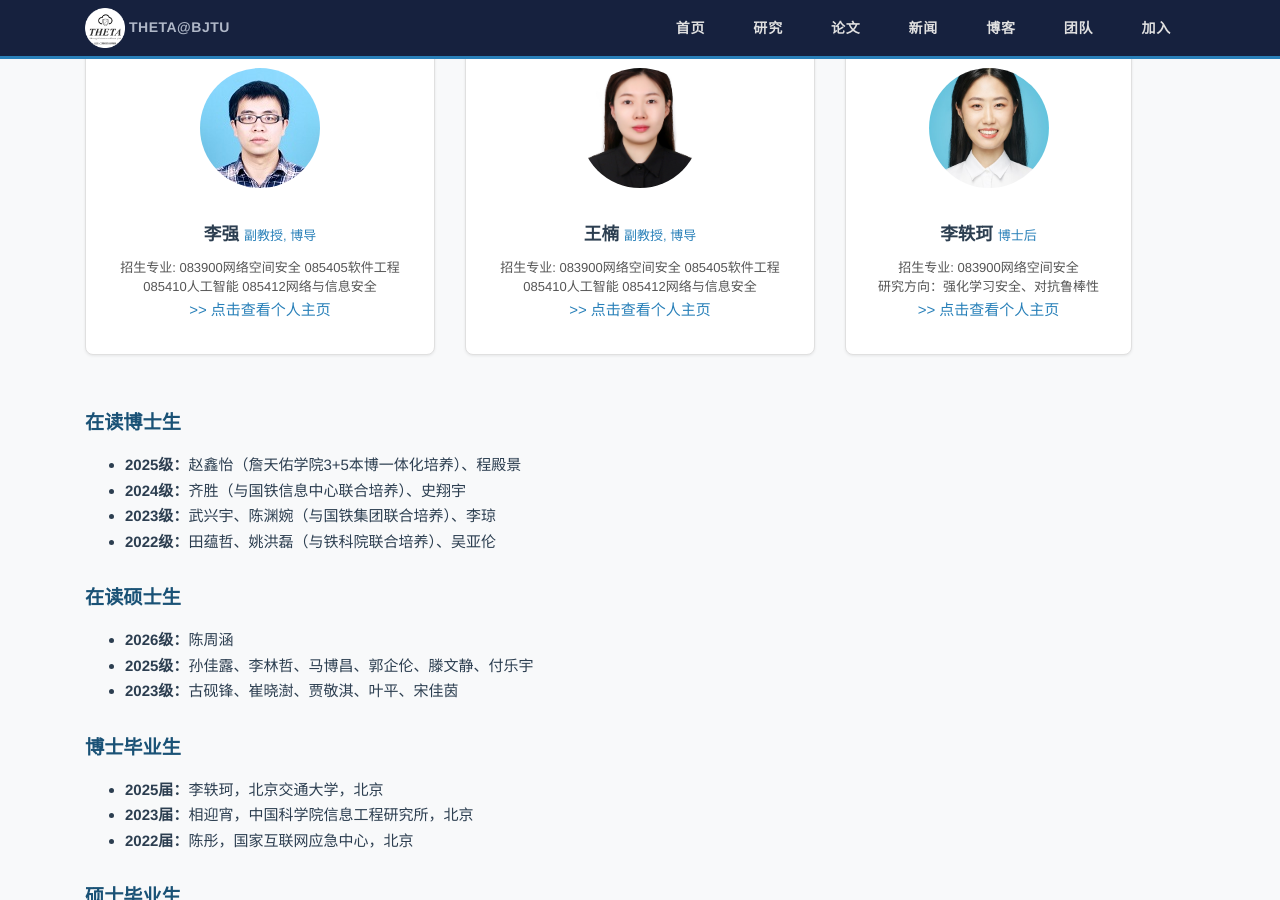
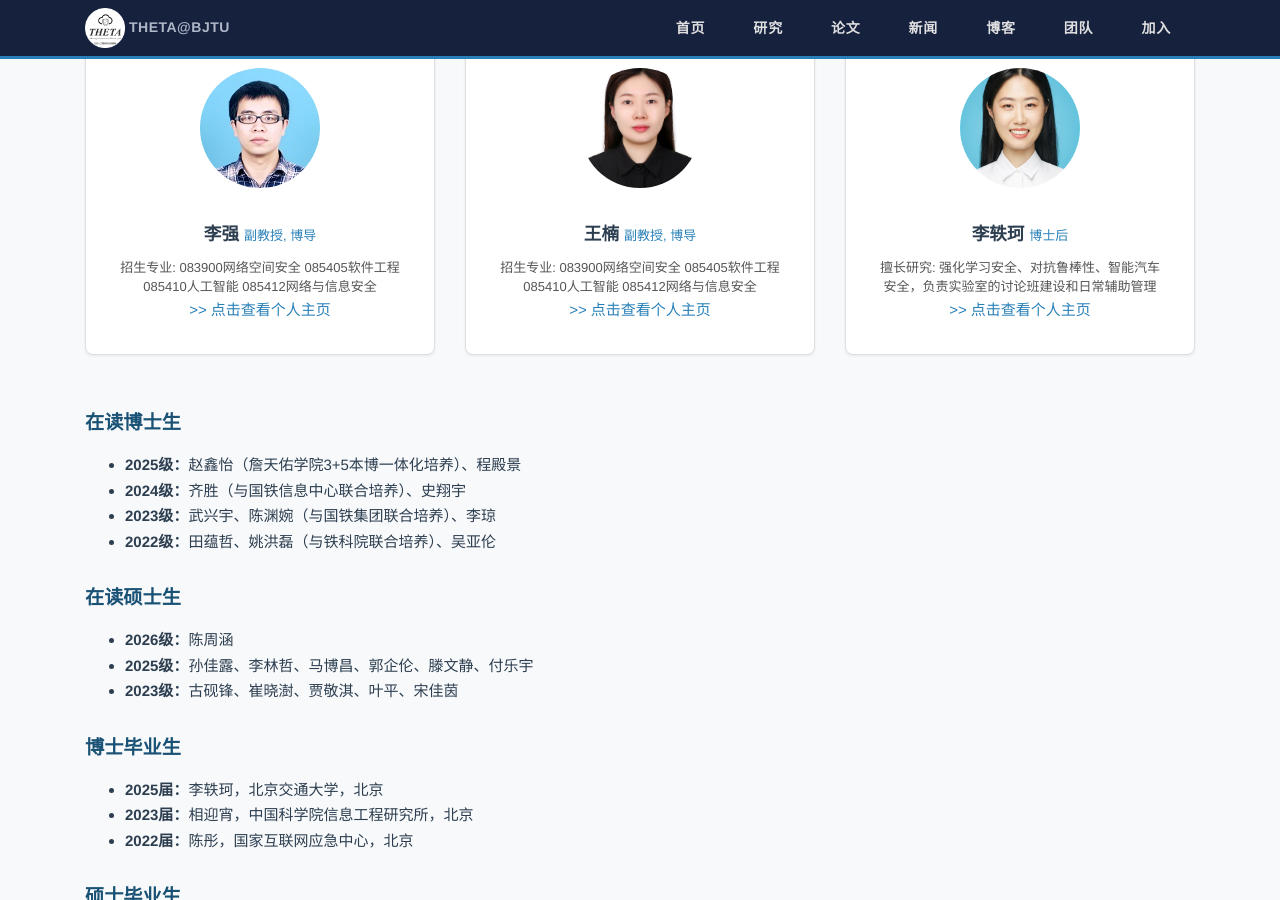
Before and after one commit to nwj6688/nwj6688.github.io, a Jekyll site: the page built from index.html, in a window 1280 px wide and 900 px high, scrolled down 7927 px. Built offline with Jekyll 4.4.1, drawn with Linux system fonts in a browser that asks for light colours.

Commit message:
Update liyike detail as requested

```diff
--- a/index.html
+++ b/index.html
@@ -306,7 +306,7 @@ title: 首页
       <img src="/images/liyike.jpg" alt="李轶珂" class="team-photo">
       <div class="team-list-info">
         <div class="team-list-name">李轶珂 <span class="team-list-role">博士后</span></div>
-        <div class="team-list-detail">招生专业: 083900网络空间安全<br>研究方向：强化学习安全、对抗鲁棒性</div>
+        <div class="team-list-detail">擅长研究: 强化学习安全、对抗鲁棒性、智能汽车安全，负责实验室的讨论班建设和日常辅助管理</div>
         <a href="https://li-yike.github.io" target="_blank" class="card-link">>> 点击查看个人主页</a>
       </div>
     </div>
```
